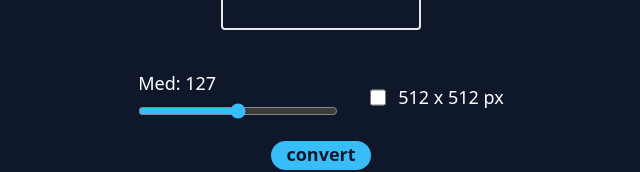
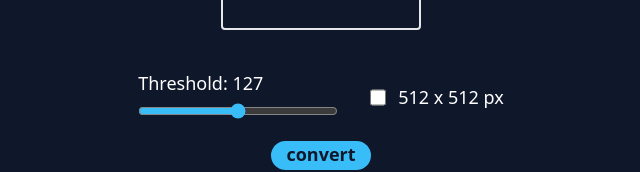
Before and after one commit to AriyanMLZM/react-opencv, a React (Vite) app: page / in a window 1280 px wide. Shown: the part 340-512 px from the top of the page, without its empty margins (319-959 px from the left). Built offline with nearby package versions, Linux system fonts and the light colour scheme.

Commit message:
fix threshold

```diff
--- a/src/components/Canvas.jsx
+++ b/src/components/Canvas.jsx
@@ -30,7 +30,7 @@ const Canvas = ({ props }) => {
       )
       const pixels = imgd.data
 
-      convertPixels(pixels, props.med)
+      convertPixels(pixels, props.threshold)
 
       ctx.putImageData(imgd, 0, 0)
       setImg(canvasRef.current.toDataURL('image/jpeg'))
@@ -41,14 +41,14 @@ const Canvas = ({ props }) => {
     <>
       <canvas className="border-2 hidden" ref={canvasRef}></canvas>
       {img && (
-        <section className='flex flex-col mt-7 justify-center items-center p-6 border-2 rounded'>
+        <section className="flex flex-col mt-7 justify-center items-center p-6 border-2 rounded">
           <img
             src={img}
             alt="no image"
             className="rounded md:w-[500px] w-[250px] select-none"
             draggable={false}
           />
-          <Button2 func={() => imgDownloader(img)}/>
+          <Button2 func={() => imgDownloader(img)} />
         </section>
       )}
     </>
--- a/src/components/Inputs.jsx
+++ b/src/components/Inputs.jsx
@@ -4,19 +4,25 @@ const Inputs = ({ props }) => {
   return (
     <section className="flex justify-center items-center mt-10 select-none">
       <div>
-        <p className="text-white mb-1 text-[18px]">Med: {props.med}</p>
+        <p className="text-white mb-1 text-[18px]">
+          Threshold: {props.threshold}
+        </p>
         <input
-          value={props.med}
-          className='slider md:w-[200px] w-[150px] accent-primary'
+          value={props.threshold}
+          className="slider md:w-[200px] w-[150px] accent-primary"
           min={0}
           max={255}
           step={1}
           type="range"
-          onChange={(e) => props.setMed(e.target.value)}
+          onChange={(e) => props.setThreshold(e.target.value)}
         />
       </div>
       <div className="flex ml-8">
-        <input type="checkbox" className='w-4 accent-primary cursor-pointer' onChange={() => props.setIsCut(!props.isCut)} />
+        <input
+          type="checkbox"
+          className="w-4 accent-primary cursor-pointer"
+          onChange={() => props.setIsCut(!props.isCut)}
+        />
         <p className="text-white ml-3 text-[18px]">512 x 512 px</p>
       </div>
     </section>
--- a/src/helpers/convertPixels.js
+++ b/src/helpers/convertPixels.js
@@ -1,6 +1,6 @@
-const convertPixels = (pixels, med) => {
+const convertPixels = (pixels, threshold) => {
   for (var i = 0, n = pixels.length; i < n; i += 4) {
-    if ((pixels[i] + pixels[i + 1] + pixels[i + 2]) / 3 <= med) {
+    if ((pixels[i] + pixels[i + 1] + pixels[i + 2]) / 3 <= threshold) {
       pixels[i] = 0
       pixels[i + 1] = 0
       pixels[i + 2] = 0
--- a/src/pages/Home.jsx
+++ b/src/pages/Home.jsx
@@ -6,7 +6,7 @@ import { reader } from '../helpers'
 const Home = () => {
   const [file, setFile] = useState(null)
   const [img, setImg] = useState(null)
-  const [med, setMed] = useState(127)
+  const [threshold, setThreshold] = useState(127)
   const [isCut, setIsCut] = useState(false)
   const [convert, setConvert] = useState(false)
 
@@ -24,9 +24,9 @@ const Home = () => {
     <main className=" flex items-center flex-col pb-8">
       <Header />
       <Inputimg props={{ img, file, setFile }} />
-      <Inputs props={{ setIsCut, isCut, setMed, med }} />
+      <Inputs props={{ setIsCut, isCut, setThreshold, threshold }} />
       <Button func={handleConvert} />
-      <Canvas props={{ img, isCut, med, convert }} />
+      <Canvas props={{ img, isCut, threshold, convert }} />
     </main>
   )
 }
--- a/vite.config.js
+++ b/vite.config.js
@@ -3,6 +3,6 @@ import react from '@vitejs/plugin-react'
 
 // https://vitejs.dev/config/
 export default defineConfig({
-  base: "/react-image-processing/",
+  base: '/react-image-processing/',
   plugins: [react()],
 })
```
